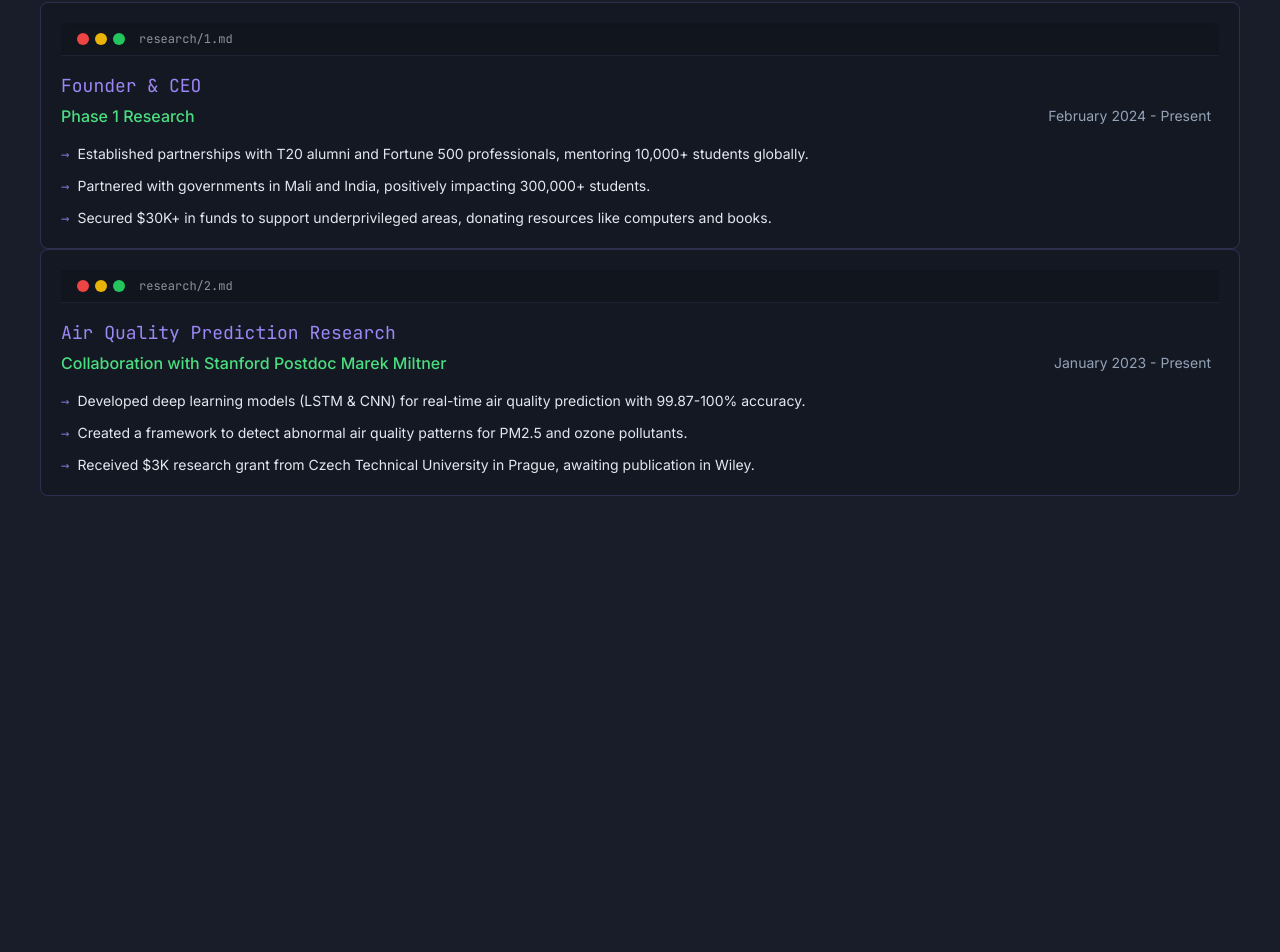
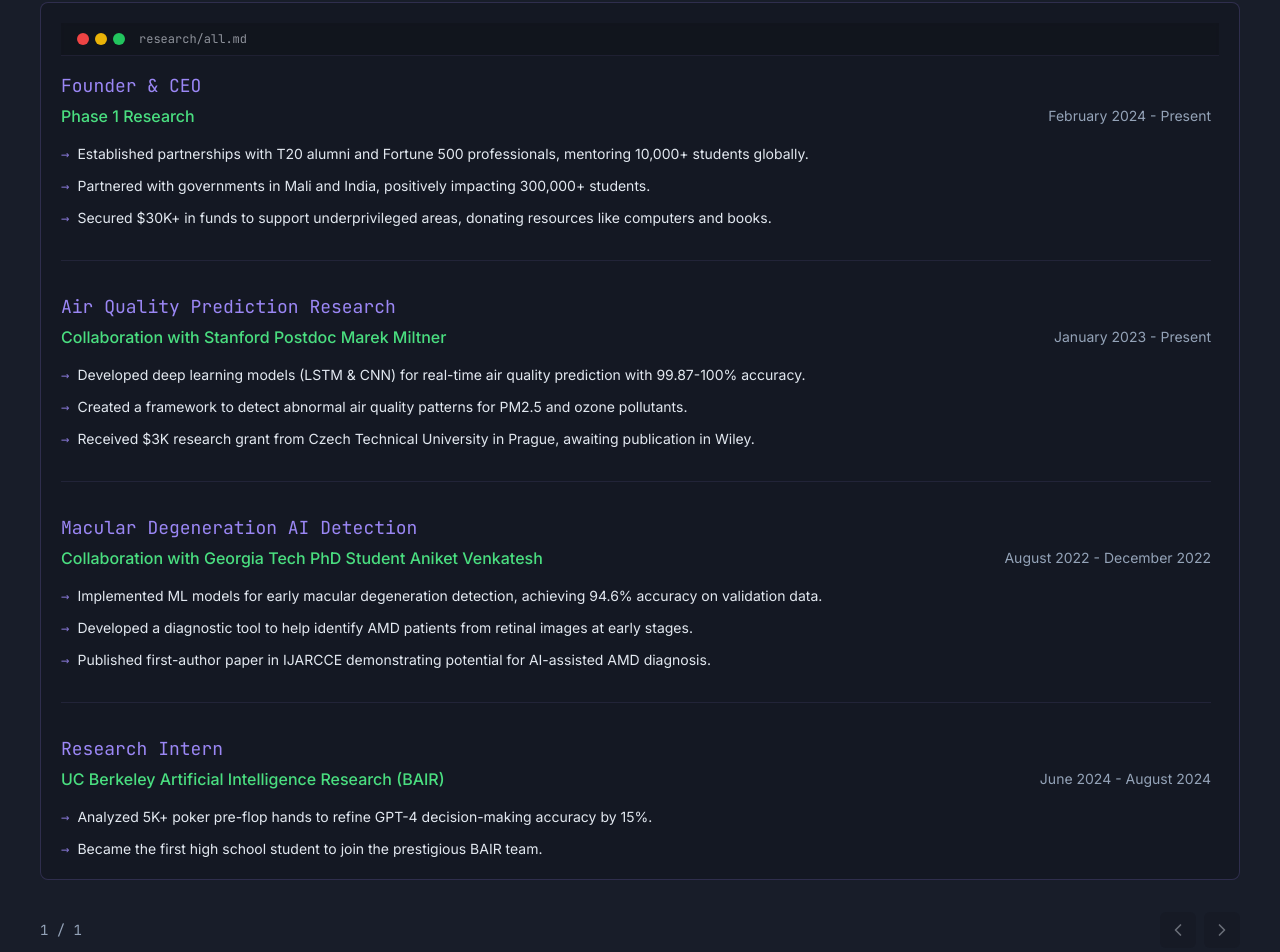
Before and after one commit to draj222/hidheeraj, a React (Vite) app: page / in a window 1280 px wide. Shown: the part 1665-2617 px from the top of the page. Built offline with nearby package versions, Linux system fonts and the light colour scheme.

Commit message:
Refactor research section display
Consolidated research experiences into a single page layout within the research section.

```diff
--- a/src/components/Flashcards.tsx
+++ b/src/components/Flashcards.tsx
@@ -23,6 +23,9 @@ const Flashcards: React.FC<FlashcardsProps> = ({ categories }) => {
   const [transitioning, setTransitioning] = useState(false);
   const [direction, setDirection] = useState<'next' | 'prev'>('next');
   const containerRef = useRef<HTMLDivElement>(null);
+
+  // Special case for Research category to show all experiences on one page
+  const isResearchCategory = categories[activeCategory]?.title === 'Research';
 
   const handleNext = () => {
     if (transitioning) return;
@@ -93,7 +96,43 @@ const Flashcards: React.FC<FlashcardsProps> = ({ categories }) => {
         </div>
 
         <div className="card-container relative min-h-[400px] mb-8">
-          {categories[activeCategory].experiences.map((exp, index) => {
+          {isResearchCategory ? (
+            // Special rendering for Research category - all experiences on one card
+            <div className="flashcard-wrapper absolute inset-0 z-10">
+              <div className="flashcard h-full">
+                <div className="terminal-header mb-4">
+                  <div className="terminal-dot bg-red-500"></div>
+                  <div className="terminal-dot bg-yellow-500"></div>
+                  <div className="terminal-dot bg-green-500"></div>
+                  <span className="ml-2 text-xs font-mono text-terminal-text/60">
+                    {categories[activeCategory].title.toLowerCase()}/all.md
+                  </span>
+                </div>
+
+                <div className="h-full overflow-y-auto pr-2" ref={containerRef}>
+                  {categories[activeCategory].experiences.map((exp, index) => (
+                    <div key={index} className={index > 0 ? "mt-8 pt-8 border-t border-terminal-highlight/10" : ""}>
+                      <h3 className="font-mono text-lg text-terminal-highlight mb-1">{exp.title}</h3>
+                      <div className="flex flex-col sm:flex-row sm:justify-between sm:items-center mb-4">
+                        <p className="text-terminal-green font-medium">{exp.company}</p>
+                        <p className="text-terminal-muted text-sm">{exp.period}</p>
+                      </div>
+
+                      <ul className="space-y-3 text-sm">
+                        {exp.description.map((item, i) => (
+                          <li key={i} className="terminal-list-item">
+                            {item}
+                          </li>
+                        ))}
+                      </ul>
+                    </div>
+                  ))}
+                </div>
+              </div>
+            </div>
+          ) : (
+            // Normal rendering for other categories
+            categories[activeCategory].experiences.map((exp, index) => {
               let className = "flashcard-wrapper absolute inset-0 opacity-0 pointer-events-none";
 
               if (index === activeIndex) {
@@ -143,18 +182,22 @@ const Flashcards: React.FC<FlashcardsProps> = ({ categories }) => {
                   </div>
                 </div>
               );
-          })}
+            })
+          )}
         </div>
 
         <div className="flex justify-between items-center">
           <div className="text-sm font-mono text-terminal-muted">
-            {activeIndex + 1} / {categories[activeCategory].experiences.length}
+            {isResearchCategory ?
+              "1 / 1" :
+              `${activeIndex + 1} / ${categories[activeCategory].experiences.length}`
+            }
           </div>
 
           <div className="flex gap-2">
             <button
               onClick={handlePrev}
-              disabled={activeIndex === 0 || transitioning}
+              disabled={isResearchCategory || activeIndex === 0 || transitioning}
               className="p-2 rounded-md bg-terminal-darker text-terminal-text/80 hover:text-terminal-highlight disabled:opacity-50 disabled:pointer-events-none transition-colors"
               aria-label="Previous"
             >
@@ -163,7 +206,7 @@ const Flashcards: React.FC<FlashcardsProps> = ({ categories }) => {
 
             <button
               onClick={handleNext}
-              disabled={activeIndex === categories[activeCategory].experiences.length - 1 || transitioning}
+              disabled={isResearchCategory || activeIndex === categories[activeCategory].experiences.length - 1 || transitioning}
               className="p-2 rounded-md bg-terminal-darker text-terminal-text/80 hover:text-terminal-highlight disabled:opacity-50 disabled:pointer-events-none transition-colors"
               aria-label="Next"
             >
```
Lines whose indentation alone changed are shown as unchanged.
